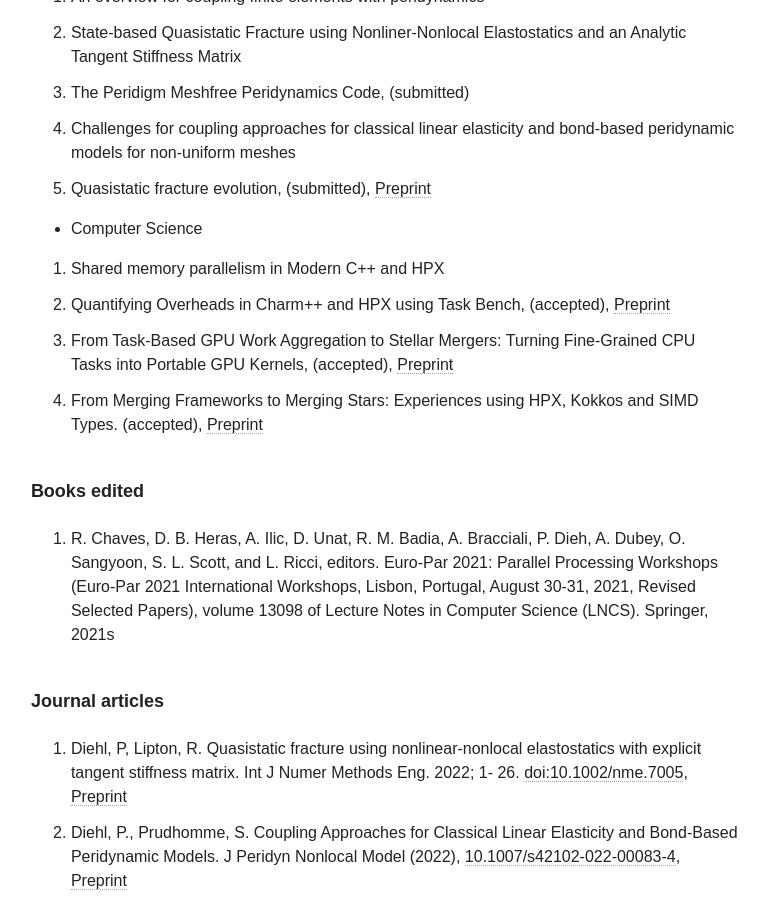
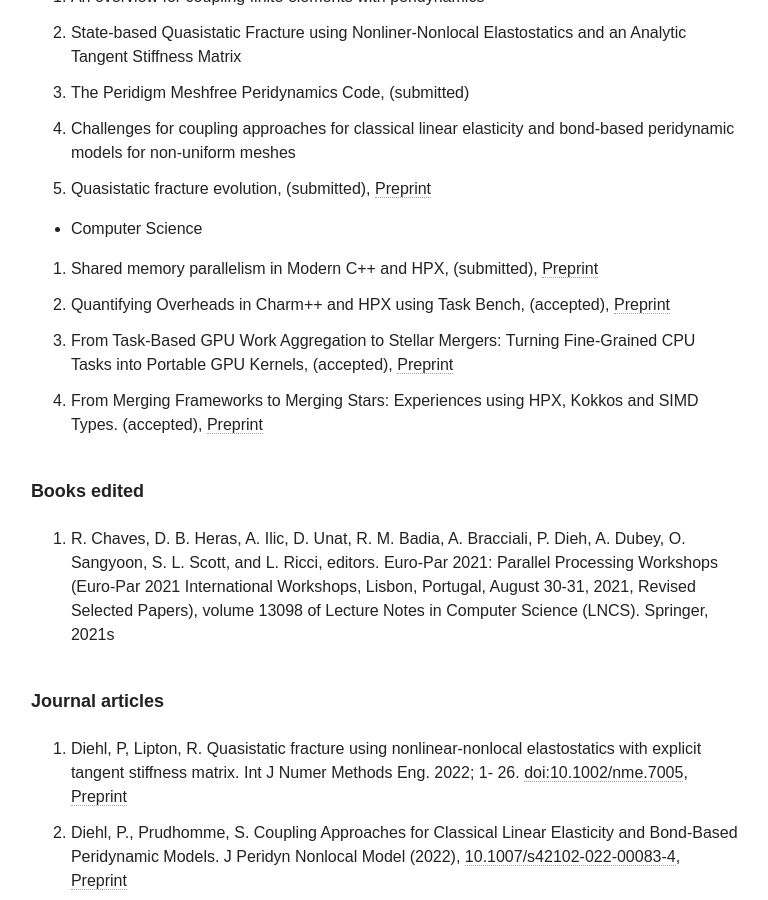
Before and after one commit to diehlpk/diehlpk.github.io, a Jekyll site: the page built from cv/index.md, in a window 1280 px wide and 900 px high, scrolled down 8096 px. Shown: the whole window, without its empty margins (255-1023 px from the left). Built offline with Jekyll 4.4.1, drawn with Linux system fonts in a browser that asks for light colours; nearby versions of some CDN libraries; some web fonts are replaced.

Commit message:
Update CV

```diff
--- a/cv/index.md
+++ b/cv/index.md
@@ -253,7 +253,7 @@ prediction and experimental design ([Link](http://wfm2020.usacm.org/))
 
 * Computer Science
 
-1. Shared memory parallelism in Modern C++ and HPX
+1. Shared memory parallelism in Modern C++ and HPX, (submitted), [Preprint](https://arxiv.org/abs/2302.07191)
 1. Quantifying Overheads in Charm++ and HPX using Task Bench, (accepted), [Preprint](https://arxiv.org/abs/2207.12127)
 1. From Task-Based GPU Work Aggregation to Stellar Mergers: Turning Fine-Grained CPU Tasks into Portable GPU Kernels, (accepted), [Preprint](https://arxiv.org/abs/2210.06438)
 1. From Merging Frameworks to Merging Stars: Experiences using HPX, Kokkos and SIMD Types. (accepted), [Preprint](https://arxiv.org/abs/2210.06439)
```
